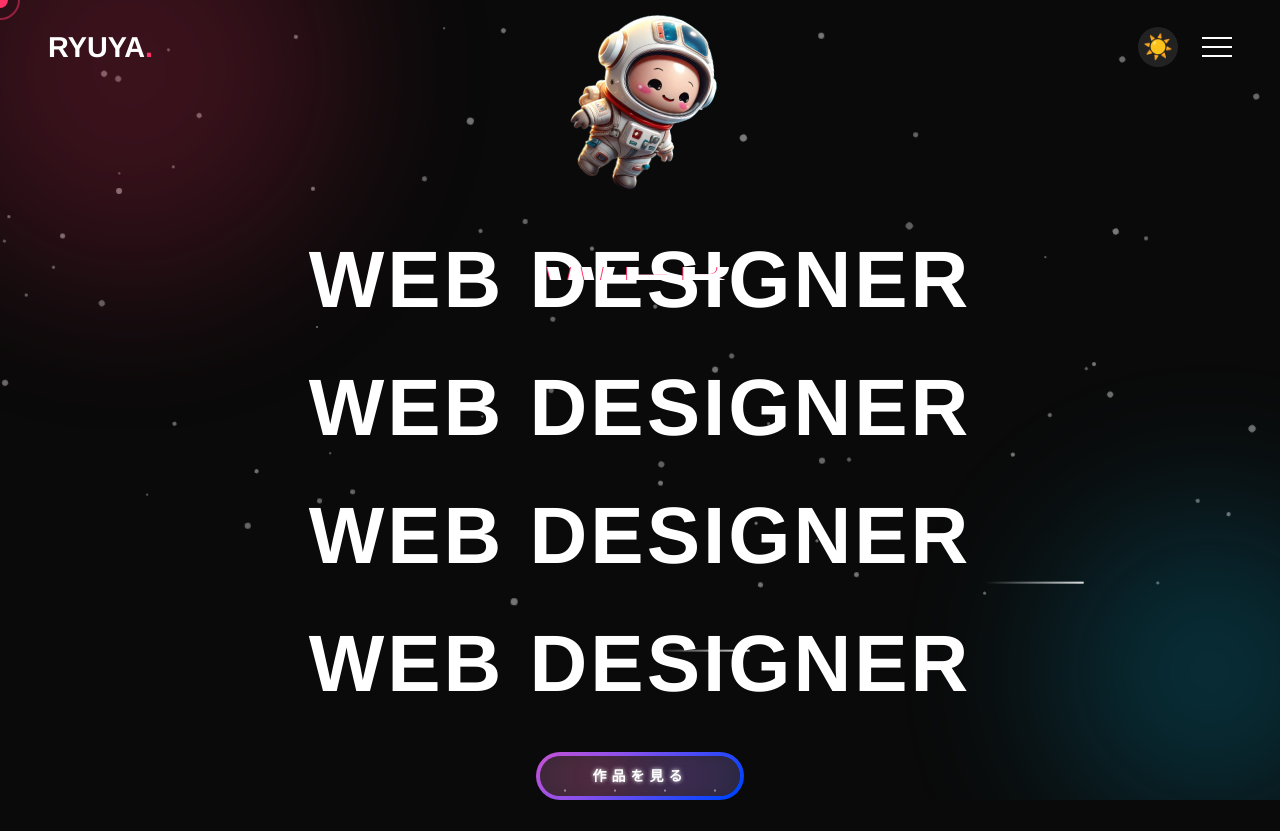
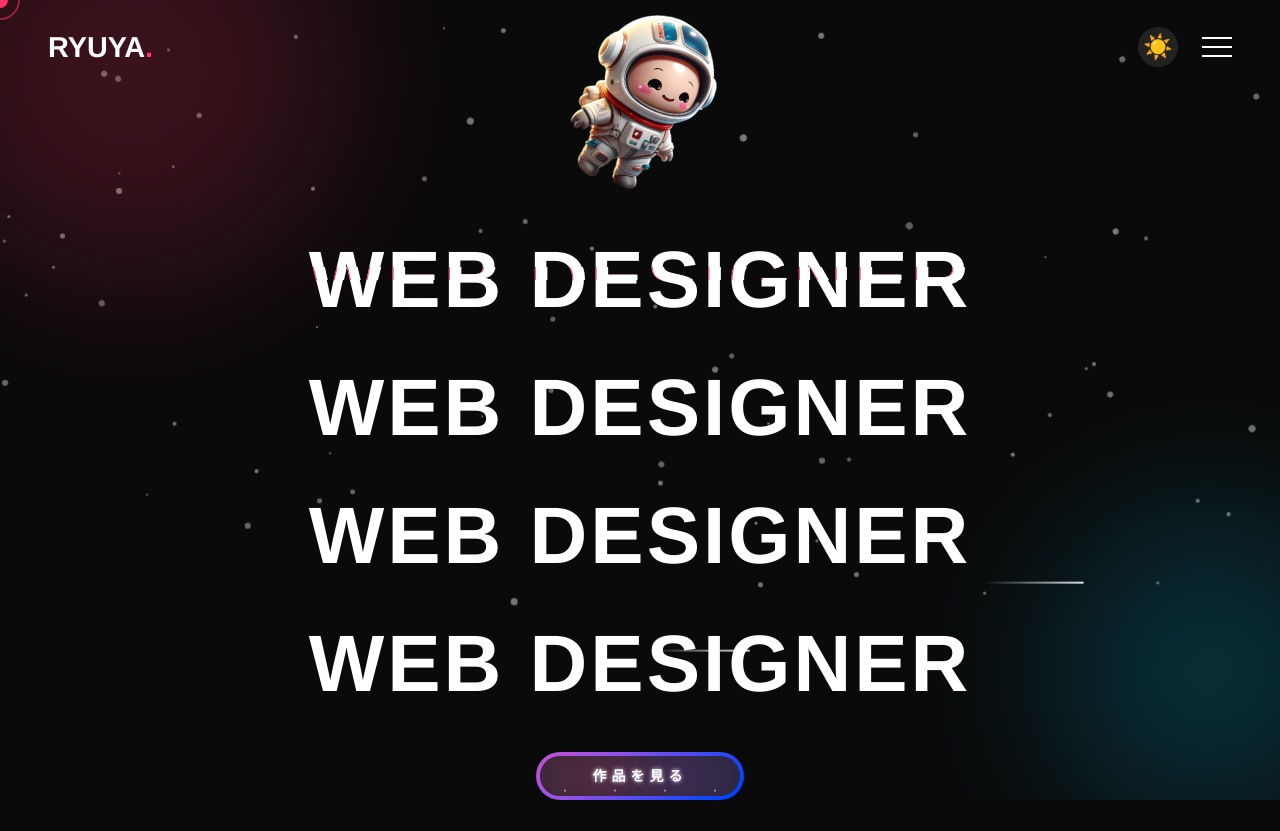
Before and after one commit to ryuya0525/ryuya0525.github.io, a plain HTML site: page index.html in a window 1280 px wide. Shown: the top 831 px of the page. Drawn offline with nearby package versions, Linux system fonts and the light colour scheme; animation ran at ten frames a second.

Commit message:
Update style.css

```diff
--- a/css/style.css
+++ b/css/style.css
@@ -434,7 +434,7 @@ Glitch Title
 }
 
 .glitch-title::before {
-    left: 0.125rem;
+    right: -0.125rem;
     text-shadow: -0.0625rem 0 var(--accent-color);
     clip: rect(2.75rem, 28.125rem, 3.5rem, 0);
     animation: glitch-anim 5s infinite linear alternate-reverse;
```
